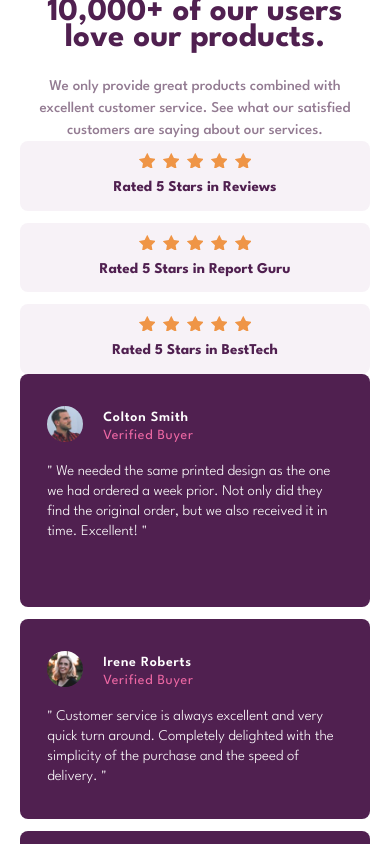
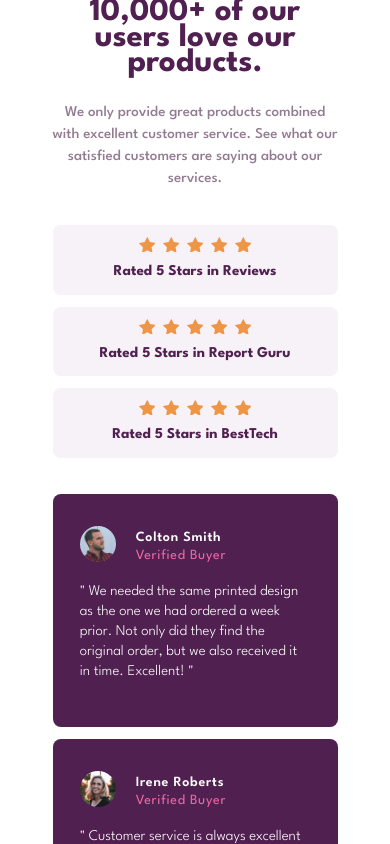
Before and after one commit to shaversj/social-proof-section-master, a React (Vite) app: page / in a window 390 px wide. Shown: the top 844 px of the page. Built offline with nearby package versions, Linux system fonts and the light colour scheme.

Commit message:
Center desktop and mobile layouts

```diff
--- a/src/App.jsx
+++ b/src/App.jsx
@@ -5,8 +5,8 @@ import ireneProfile from "./assets/images/image-irene.jpg"
 function App() {
   return (
     <>
-      <main className={"bg-white mx-auto min-h-screen px-5 font-League-Spartan space-y-9 lg:grid lg:place-items-center"}>
-        <div className={"lg:grid lg:grid-cols-[44%,56%] lg:max-w-screen-lg lg:px-[165px] lg:space-y-0 lg:grid-rows-[auto,1fr]"}>
+      <main className={"bg-white min-h-screen font-League-Spartan grid place-items-center"}>
+        <div className={"max-w-screen-sm px-5 space-y-9 lg:grid lg:grid-cols-[44%,56%] lg:max-w-screen-lg lg:px-[165px] lg:space-y-0 lg:grid-rows-[auto,1fr]"}>
           <div className={"lg:flex lg:flex-col lg:justify-center lg:pr-12"}>
             <h1 className={"text-very-dark-magenta text-[33px] font-bold leading-[1.6rem] text-center lg:text-[53px] lg:font-bold lg:leading-[3rem] lg:text-left lg:tracking-tight"}>
               10,000+ of our users love our products.
```
